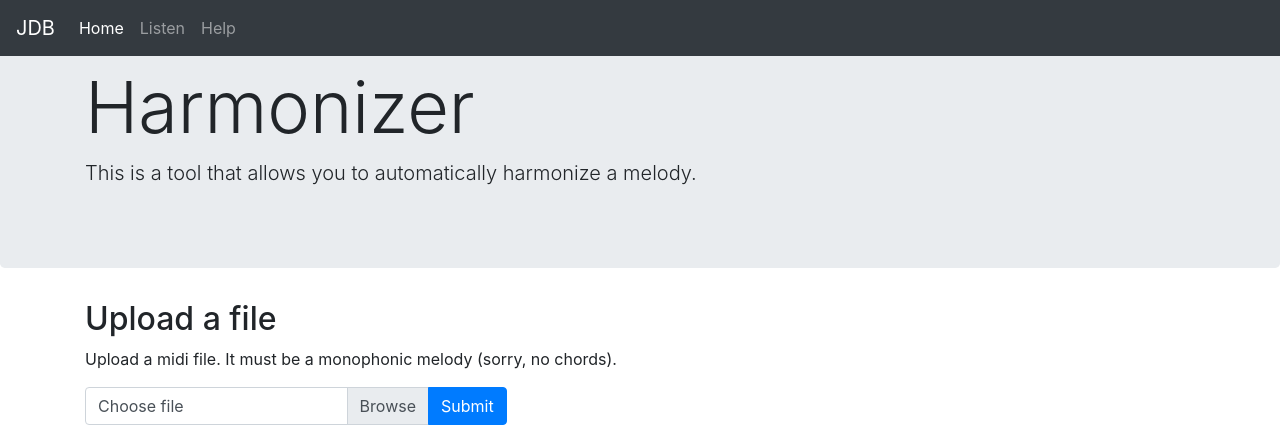
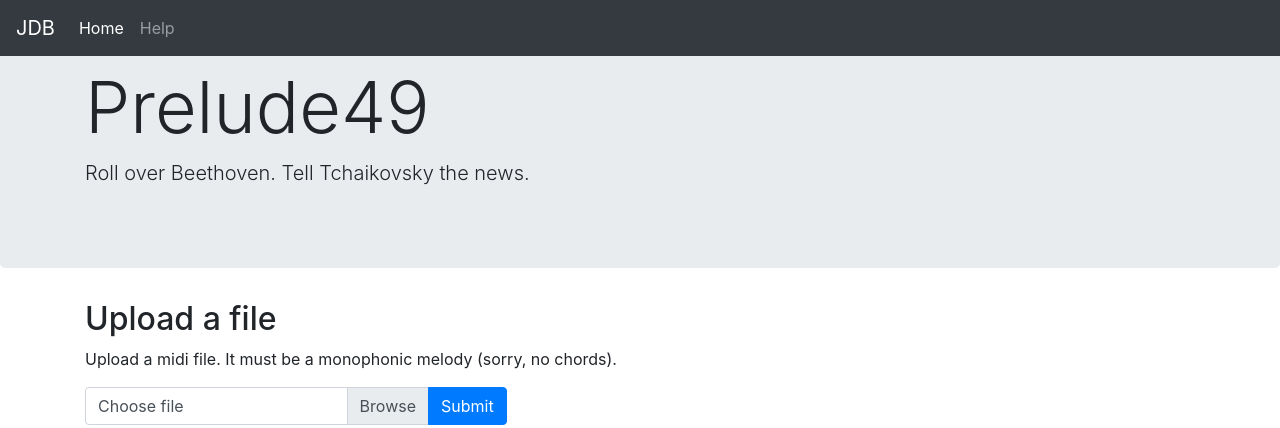
Before and after one commit to davidalvin/harmonizer_website, a Flask app: page / in a window 1280 px wide. Shown: the top 428 px of the page. Run offline with Flask 2, Linux system fonts and the light colour scheme; some libraries are stand-ins or nearby versions.

Commit message:
Changed site name to P49

```diff
--- a/webapp/templates/layout.html
+++ b/webapp/templates/layout.html
@@ -5,7 +5,7 @@
     <meta charset="utf-8">
     <meta name="viewport" content="width=device-width, initial-scale=1, shrink-to-fit=no">
     <meta name="description" content="">
-    <title>Harmonizer</title>
+    <title>Prelude49</title>
 
     <link rel="canonical" href="https://getbootstrap.com/docs/4.5/examples/jumbotron/">
 
@@ -46,9 +46,6 @@
               <a class="nav-link" href="/">Home <span class="sr-only">(current)</span></a>
             </li>
             <li class="nav-item">
-              <a class="nav-link" href="/listen">Listen</a>
-            </li>
-            <li class="nav-item">
               <a class="nav-link" href="#">Help</a>
             </li>
           </ul>
@@ -57,8 +54,8 @@
 
       <div class="jumbotron">
         <div class="container">
-          <h1 class="display-3">Harmonizer</h1>
-          <p class="lead">This is a tool that allows you to automatically harmonize a melody.</p>
+          <h1 class="display-3">Prelude49</h1>
+          <p class="lead">Roll over Beethoven. Tell Tchaikovsky the news.</p>
         </div>
       </div>
       <main role="main">
```
